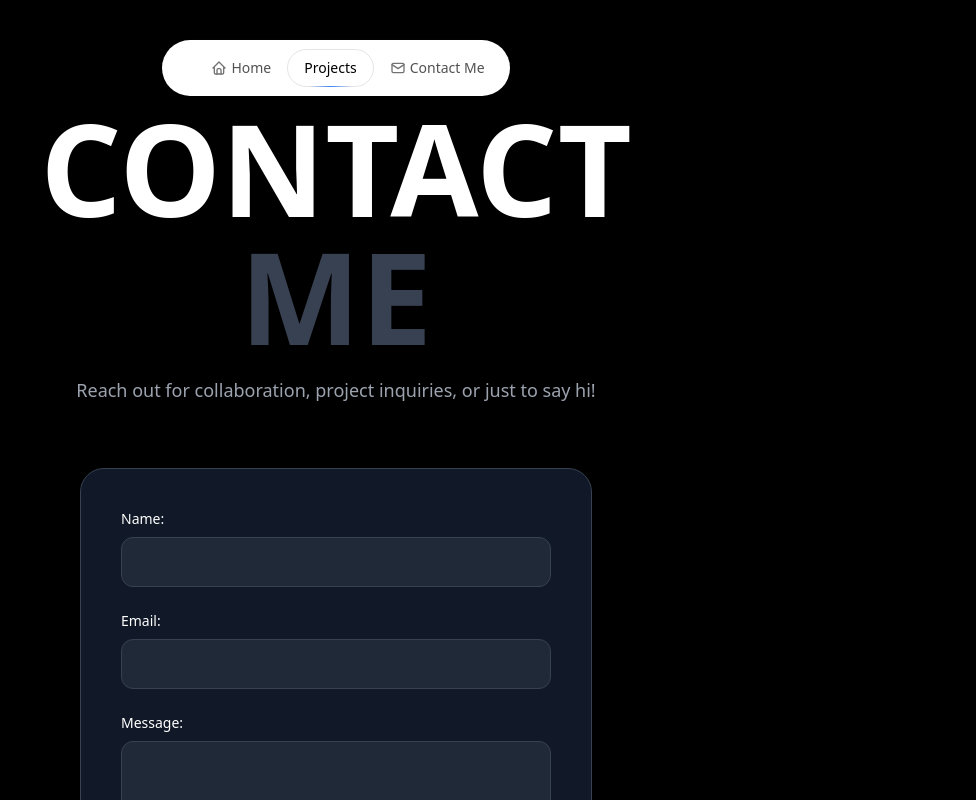
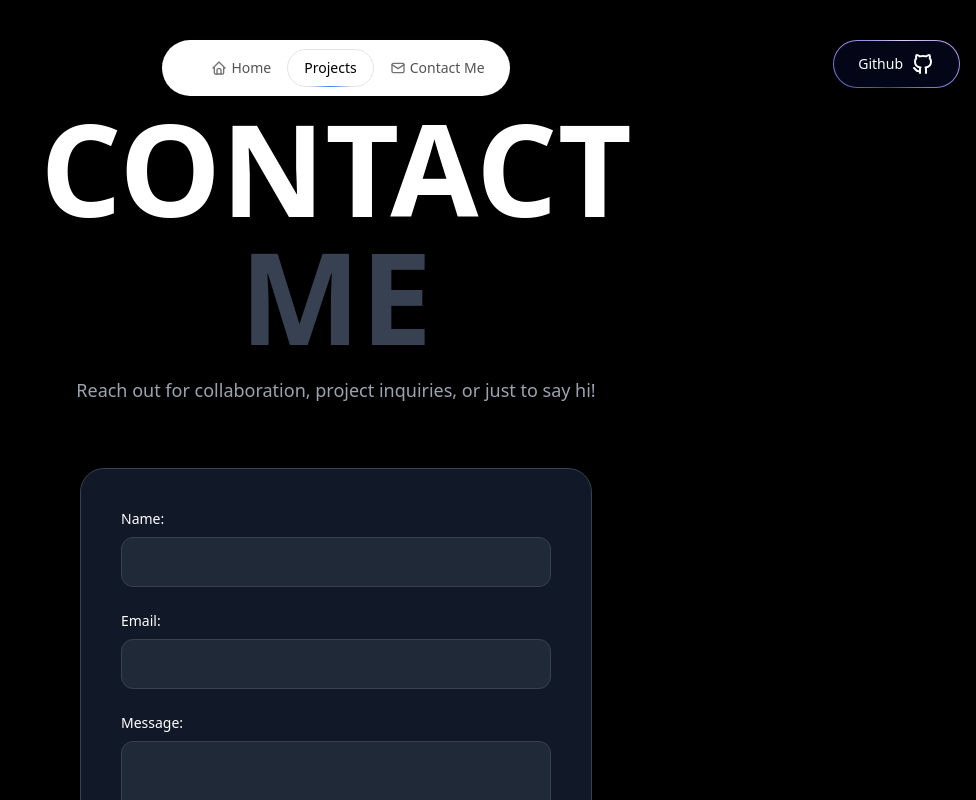
Before and after one commit to Tanay04032006/portfolio-tanay, a Next.js app: page /contact in a window 1280 px wide. Shown: the top 800 px of the page, without its empty margins (304-1280 px from the left). Built offline with nearby package versions, Linux system fonts and the light colour scheme.

Commit message:
github button on contact page

```diff
--- a/src/app/contact/page.js
+++ b/src/app/contact/page.js
@@ -4,6 +4,8 @@
 import { FloatingNav } from "../components/Navbar";
 import toast, { Toaster } from "react-hot-toast";
 import Footer from "../components/Footer";
+import Link from "next/link";
+import { IconBrandGithub } from "@tabler/icons-react";
 
 const notify = () => toast.success("Message Sent!");
 
@@ -37,6 +39,18 @@
 
   return (
     <div className="bg-black min-h-screen flex flex-col items-center text-white">
+      <div className="fixed top-10 right-4">
+        <Link
+          target="_blank"
+          href="https://github.com/Tanay04032006"
+          className="relative inline-flex h-12 overflow-hidden rounded-full p-[1px] focus:outline-none focus:ring-2 focus:ring-slate-400 focus:ring-offset-2 focus:ring-offset-slate-50"
+        >
+          <span className="absolute inset-[-1000%] animate-[spin_2s_linear_infinite] bg-[conic-gradient(from_90deg_at_50%_50%,#E2CBFF_0%,#393BB2_50%,#E2CBFF_100%)]" />
+          <span className="inline-flex h-full w-full cursor-pointer items-center justify-center rounded-full bg-slate-950 px-6 py-1 text-sm font-medium text-white backdrop-blur-3xl">
+            Github <IconBrandGithub className="ml-2" />
+          </span>
+        </Link>
+      </div>
       {/* Floating Navigation */}
       <div className="mt-10">
         <FloatingNav />
```
